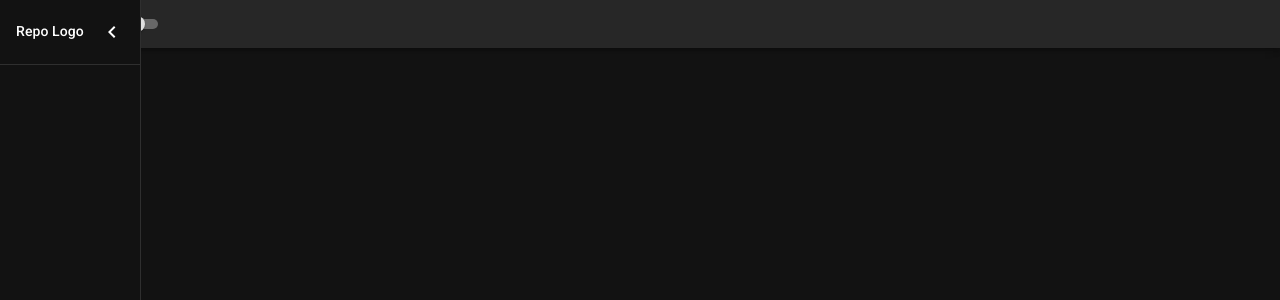
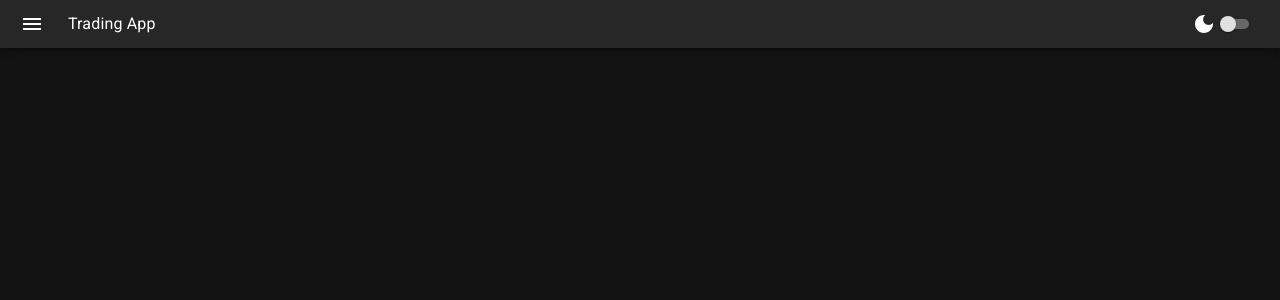
Before and after one commit to 4hmedhabib/eastafrica-logistics, a React (Create React App) app: page / in a window 1280 px wide. Shown: the top 300 px of the page. Built offline with nearby package versions, Linux system fonts and the light colour scheme.

Commit message:
updated app bar comopnent

```diff
--- a/src/App.tsx
+++ b/src/App.tsx
@@ -7,7 +7,7 @@ import ROUTES from "./routes";
 
 const App: FC = (): JSX.Element => {
   const [themeMode, setThemeMode] = useState<"light" | "dark">("dark");
-  const [sideBarToggler, setSideBarToggler] = useState<boolean>(true);
+  const [sideBarToggler, setSideBarToggler] = useState<boolean>(false);
 
   const theme = createTheme({
     palette: {
--- a/src/components/AppBar/index.tsx
+++ b/src/components/AppBar/index.tsx
@@ -5,13 +5,13 @@ import {
   Typography,
   IconButton,
   Switch as ThemeSwitcher,
+  Box,
 } from "@mui/material/";
 import {
   Menu,
   DarkMode as DarkModeIcon,
   LightMode as LightModeIcon,
 } from "@mui/icons-material";
-import { boolean } from "yup";
 
 interface Props {
   handleDrawerToggle: () => void;
@@ -30,25 +30,53 @@ const AppBarComponent: FC<Props> = ({
     <>
       <AppBar position="static" variant="elevation">
         <Toolbar variant="dense">
-          <>
+          <Box
+            sx={{
+              display: "flex",
+              flexDirection: "row",
+              justifyContent: "space-between",
+              alignItems: "center",
+              width: "100vw",
+            }}
+          >
+            <Box
+              sx={{
+                display: "flex",
+                flexDirection: "row",
+                justifyContent: "start",
+                alignItems: "center",
+              }}
+            >
               <IconButton
                 color="inherit"
                 edge="start"
                 onClick={handleDrawerToggle}
                 sx={{
                   mr: 2,
-                ...(isDrawerOpen && { display: "none" }),
+                  ...(isDrawerOpen && {
+                    display: "none",
+                  }),
                 }}
               >
                 <Menu />
               </IconButton>
-            <Typography variant="subtitle2" component="div">
+              <Typography variant="subtitle1" component="div">
                 Trading App
               </Typography>
-          </>
+            </Box>
+            <Box
+              sx={{
+                display: "flex",
+                flexDirection: "row",
+                justifyContent: "start",
+                alignItems: "center",
+              }}
+            >
               {isDarkMode ? <DarkModeIcon /> : null}
               <ThemeSwitcher onClick={onThemeChange} size="small" />
               {!isDarkMode ? <LightModeIcon /> : null}
+            </Box>
+          </Box>
         </Toolbar>
       </AppBar>
     </>
--- a/src/components/Menu/index.tsx
+++ b/src/components/Menu/index.tsx
@@ -1,5 +1,5 @@
 import { FC, useCallback } from "react";
-import { MenuItem, MenuList, ListItemIcon } from "@mui/material";
+import { MenuItem, MenuList, ListItemIcon, ListItemText } from "@mui/material";
 import { useNavigate } from "react-router-dom";
 
 // Routes
@@ -13,13 +13,15 @@ const Menu: FC<Props> = ({ links }): JSX.Element => {
   const navigate = useNavigate();
 
   const navigatePath = useCallback((path) => navigate(path), []);
+  console.log(links);
 
   return (
     <div>
       <MenuList>
-        {links?.map((link) => {
+        {links.map((link) => {
           <MenuItem key={link.path} onClick={() => navigatePath(link.path)}>
-            <ListItemIcon> {<link.icon fontSize="small" />} </ListItemIcon>
+            {/* <ListItemIcon> {<link.icon fontSize="small" />} </ListItemIcon> */}
+            <ListItemText> {link.label} </ListItemText>
           </MenuItem>;
         })}
       </MenuList>
```
Lines whose indentation alone changed are shown as unchanged.
